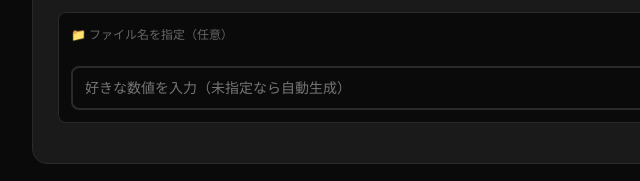
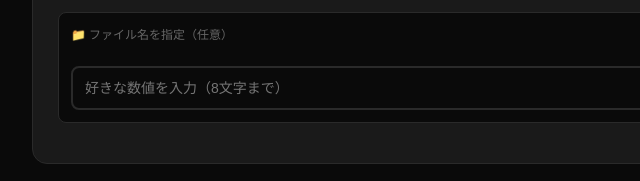
Before and after one commit to 1234kentoken10-bot/kento-supabase-raw, a website: page public/index.html in a window 1280 px wide. Shown: the part 725-906 px from the top of the page, 208-848 px from the left. Drawn offline with Linux system fonts and the light colour scheme.

Commit message:
Update filename input placeholder text

```diff
--- a/public/index.html
+++ b/public/index.html
@@ -132,7 +132,7 @@
 
         <div class="option-row" style="flex-direction: column; align-items: stretch;">
             <label style="color:#666;font-size:12px;margin-bottom:5px;">📁 ファイル名を指定（任意）</label>
-            <input type="text" class="filename-input" id="filenameInput" placeholder="好きな数値を入力（未指定なら自動生成）">
+            <input type="text" class="filename-input" id="filenameInput" placeholder="好きな数値を入力（8文字まで）">
         </div>
     </div>
 
```
